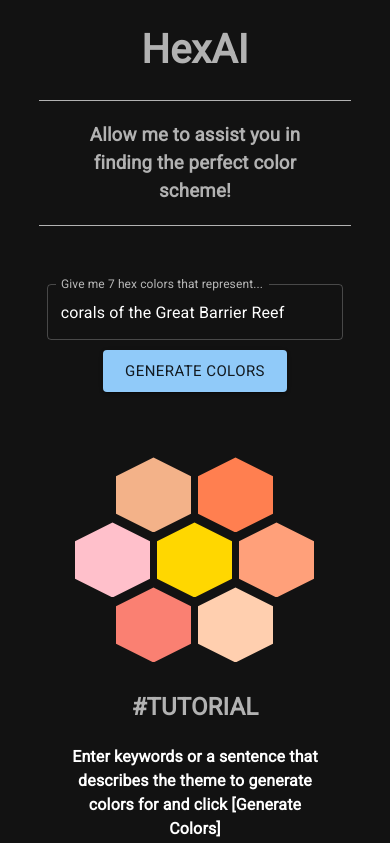
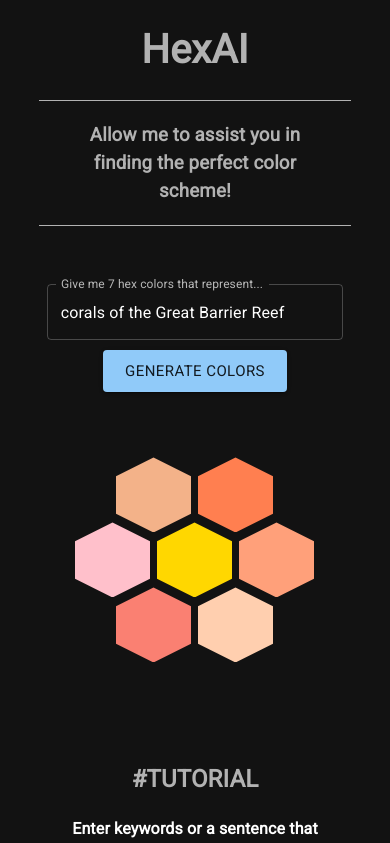
Before and after one commit to stephen-ho/HexAI, a Next.js app: page / in a window 390 px wide. Shown: the top 843 px of the page. Built offline with nearby package versions, Linux system fonts and the light colour scheme.

Commit message:
fixed colorInfo height on mobile

```diff
--- a/src/styles/globals.css
+++ b/src/styles/globals.css
@@ -126,6 +126,10 @@ button.button {
 }
 
 @media screen and (max-width: 600px) {
+
+  .main {
+    max-height: none;
+  }
 
   h1 {
     margin: 20px;
```
